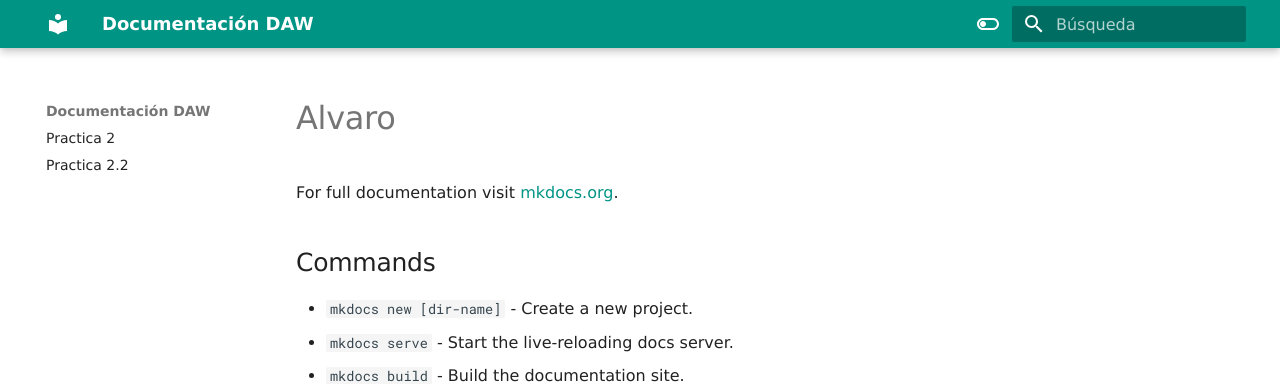
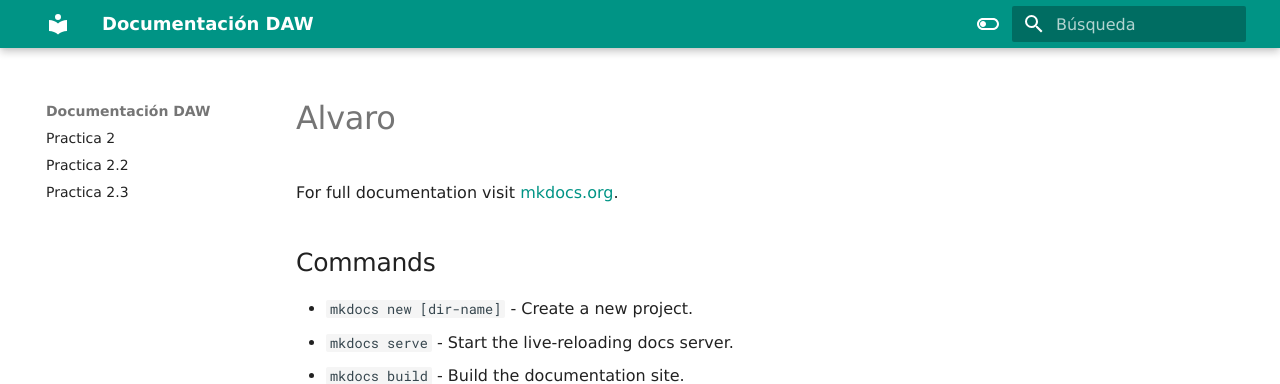
Before and after one commit to alvaroo-01/alvaroo-01.github.io, an MkDocs documentation site: the page built from docs/index.md, in a window 1280 px wide. Shown: the top 384 px of the page. Built offline with MkDocs 1.6.1 and Material for MkDocs 9.7.7, drawn with Linux system fonts in a browser that asks for light colours; some web fonts are replaced.

Commit message:
Practica2.3

```diff
--- a/mkdocs.yml
+++ b/mkdocs.yml
@@ -4,6 +4,7 @@ site_author: "Álvaro Mejías Benavente"
 nav:
   - Practica 2: Practicas/practica2/docs/index.md
   - Practica 2.2: Practicas/practica2.2/docs/index.md
+  - Practica 2.3: Practicas/practica2.3/docs/index.md
 markdown_extensions:
   - admonition
   - codehilite
```
